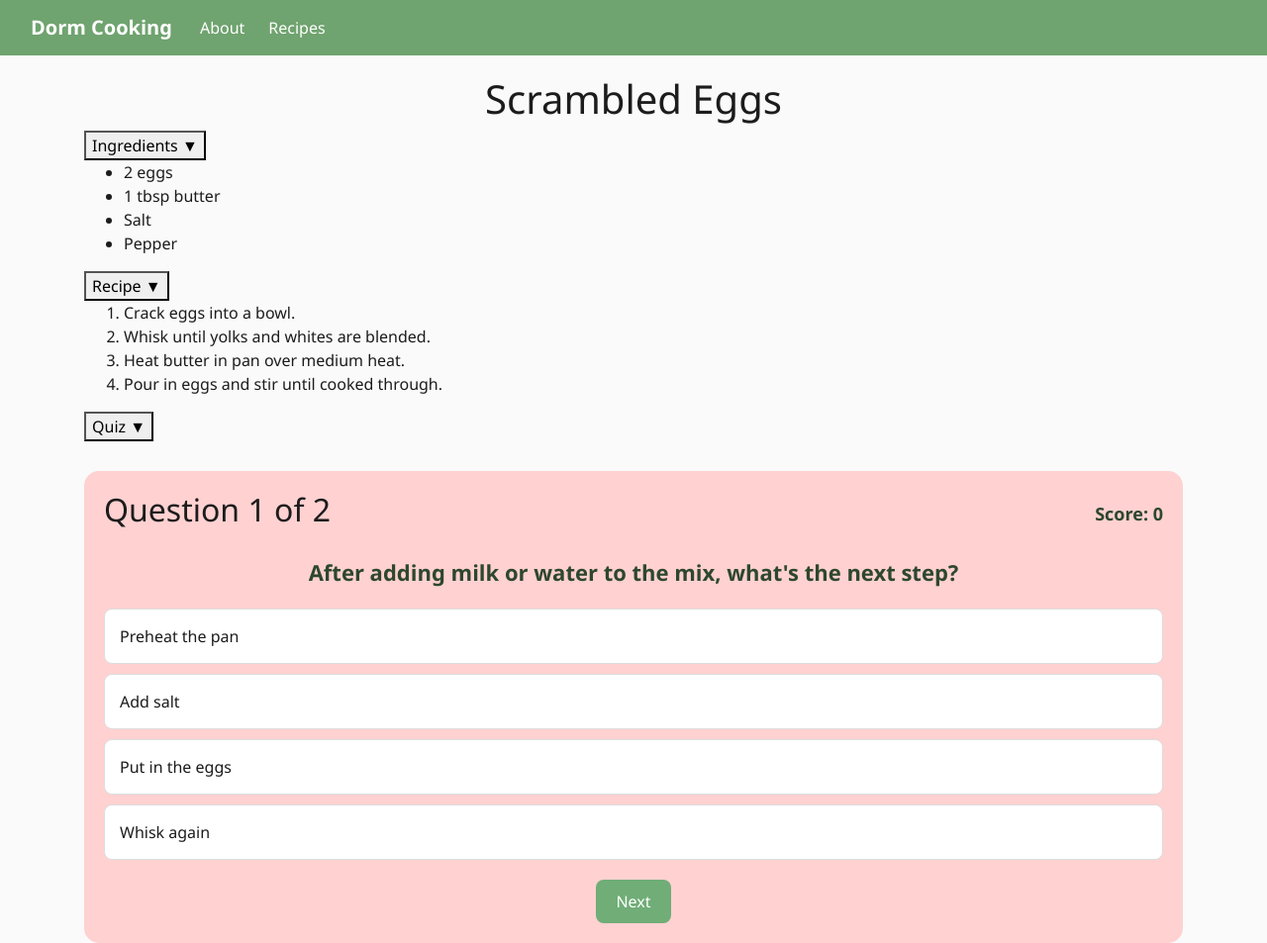
After one commit to andyzhou443/Dorm-Cooking, a Flask app: page /recipes/1 in a window 1280 px wide. The commit adds this page. Shown: the whole page at 99% size. Run offline with Flask 3, Linux system fonts and the light colour scheme; some libraries are stand-ins or nearby versions.

Commit message:
Added Styling, more recipes, and movement between pages
- also made it so the recipe page loads ingredients, recipe, and quiz all in dropdowns.

still needs lots of styling, but the main functions work

```diff
--- a/server.py
+++ b/server.py
@@ -4,37 +4,191 @@ from flask import Response, request, jsonify
 from flask import redirect, url_for
 app = Flask(__name__)
 
-Recipe = {
-    "1": {
+recipes = {
+    1: {
+        "name": "Scrambled Eggs",
+        "image": "scrambled_eggs.jpg",
+        "time": "5 Minutes",
+        "cost": "$",
+        "genre": "Breakfast",
+        "difficulty": "Easy",
+        "ingredients": ["2 eggs", "1 tbsp butter", "Salt", "Pepper"],
+        "steps": [
+            "Crack eggs into a bowl.",
+            "Whisk until yolks and whites are blended.",
+            "Heat butter in pan over medium heat.",
+            "Pour in eggs and stir until cooked through."
+        ],
+        "quiz": [
+            {
+                "id": 1,
+                "question": "After adding milk or water to the mix, what's the next step?",
+                "options": ["Preheat the pan", "Add salt", "Put in the eggs", "Whisk again"],
+                "correct": 3,  # Index of correct answer (0-based)
+                "explanation": "The eggs should already be in and mixed by the time you're adding milk or water."
+            },
+            {
+                "id": 2,
+                "question": "For a nice creamy scramble, you should...",
+                "options": ["Stop when the eggs are mostly set, but a little liquid egg remains",
+                        "Whisk harder",
+                        "Add pepper",
+                        "Cook the eggs for longer than recommended"],
+                "correct": 0,
+                "explanation": "Stopping when eggs are mostly set but still slightly liquid ensures a creamy texture."
+            }
+        ]
     },
-    "2": {
+    2: {
+        "name": "Mediterranean Chickpea Salad",
+        "image": "chickpea_salad.jpg",
+        "time": "20 Minutes",
+        "cost": "$$",
+        "genre": "Lunch/Dinner",
+        "difficulty": "Easy",
+        "ingredients": ["1 can chickpeas", "1 cucumber", "1 red onion", "Feta cheese", "Olive oil", "Lemon juice"],
+        "steps": [
+            "Rinse chickpeas and drain.",
+            "Chop cucumber, onion, and feta.",
+            "Mix everything in a bowl and dress with olive oil and lemon juice."
+        ],
+        "quiz": [
+            {
+                "id": 1,
+                "question": "What is the main protein source in this salad?",
+                "options": ["Chickpeas", "Feta cheese", "Olive oil", "Lemon juice"],
+                "correct": 0,
+                "explanation": "Chickpeas provide the main source of protein."
+            }
+        ]
     },
-    "3": {
+    3: {
+        "name": "Sausage Egg n' Cheese",
+        "image": "sausage_egg_cheese.jpg",
+        "time": "15 Minutes",
+        "cost": "$",
+        "genre": "Breakfast/Lunch",
+        "difficulty": "Easy",
+        "ingredients": ["1 sausage patty", "1 egg", "1 slice cheese", "1 sandwich bun", "Butter"],
+        "steps": [
+            "Cook sausage patty in a pan over medium heat.",
+            "Crack egg into the same pan and cook until desired doneness.",
+            "Toast the sandwich bun with a little butter.",
+            "Assemble the sandwich by placing the sausage, egg, and cheese on the bun."
+        ],
+        "quiz": [
+            {
+                "id": 1,
+                "question": "What is the best way to cook the sausage patty?",
+                "options": ["Grill it", "Pan-fry it", "Microwave it", "Bake it"],
+                "correct": 1,
+                "explanation": "Pan-frying the sausage patty gives it a crispy texture and enhances the flavor."
+            },
+            {
+                "id": 2,
+                "question": "What type of cheese is commonly used for a Sausage Egg n' Cheese sandwich?",
+                "options": ["Cheddar", "Swiss", "American", "Mozzarella"],
+                "correct": 2,
+                "explanation": "American cheese is typically used for its meltability and mild flavor."
+            }
+        ]
     },
-    "4": {
+    4: {
+        "name": "Avocado Toast",
+        "image": "avocado_toast.jpg",
+        "time": "10 Minutes",
+        "cost": "$",
+        "genre": "Breakfast",
+        "difficulty": "Easy",
+        "ingredients": ["2 slices of bread", "1 ripe avocado", "Lemon juice", "Salt", "Pepper", "Olive oil"],
+        "steps": [
+            "Toast the slices of bread.",
+            "Mash the avocado with lemon juice, salt, and pepper.",
+            "Spread the mashed avocado onto the toasted bread.",
+            "Drizzle with olive oil and serve."
+        ],
+        "quiz": [
+            {
+                "id": 1,
+                "question": "What is the main ingredient of avocado toast?",
+                "options": ["Tomato", "Avocado", "Cucumber", "Lettuce"],
+                "correct": 1,
+                "explanation": "The main ingredient in avocado toast is mashed avocado."
+            },
+            {
+                "id": 2,
+                "question": "Which of the following is a typical topping for avocado toast?",
+                "options": ["Cheese", "Tomatoes", "Peanut butter", "Butter"],
+                "correct": 1,
+                "explanation": "Tomatoes are commonly used as a topping for avocado toast."
+            }
+        ]
+    },
+    5: {
+        "name": "Chicken Stir Fry",
+        "image": "chicken_stir_fry.jpg",
+        "time": "25 Minutes",
+        "cost": "$$",
+        "genre": "Lunch/Dinner",
+        "difficulty": "Medium",
+        "ingredients": ["1 chicken breast", "1 bell pepper", "1 onion", "Soy sauce", "Garlic", "Ginger", "Olive oil"],
+        "steps": [
+            "Cut the chicken breast into strips.",
+            "Chop the bell pepper and onion.",
+            "Heat olive oil in a pan and cook the chicken until browned.",
+            "Add the garlic, ginger, onion, and bell pepper, and stir-fry for 5-7 minutes.",
+            "Add soy sauce and stir for another minute. Serve."
+        ],
+        "quiz": [
+            {
+                "id": 1,
+                "question": "What is the key seasoning in a stir-fry?",
+                "options": ["Soy sauce", "Salt", "Pepper", "Lemon juice"],
+                "correct": 0,
+                "explanation": "Soy sauce is typically used as the key seasoning in stir-fry dishes."
+            },
+            {
+                "id": 2,
+                "question": "What is an important ingredient for adding flavor to stir-fry?",
+                "options": ["Garlic", "Tomatoes", "Cinnamon", "Chocolate"],
+                "correct": 0,
+                "explanation": "Garlic is an important flavoring agent in stir-fry recipes."
+            }
+        ]
+    },
+    6: {
+        "name": "Quesadillas",
+        "image": "quesadillas.jpg",
+        "time": "15 Minutes",
+        "cost": "$$",
+        "genre": "Lunch/Dinner",
+        "difficulty": "Medium",
+        "ingredients": ["2 tortillas", "Cheese", "Sour cream", "Salsa", "Chicken or beef (optional)"],
+        "steps": [
+            "Heat a tortilla in a pan over medium heat.",
+            "Add cheese and optional meat on one half of the tortilla.",
+            "Fold the tortilla and cook until both sides are golden and the cheese is melted.",
+            "Serve with sour cream and salsa."
+        ],
+        "quiz": [
+            {
+                "id": 1,
+                "question": "What is the main filling in a quesadilla?",
+                "options": ["Cheese", "Meat", "Vegetables", "Rice"],
+                "correct": 0,
+                "explanation": "The main filling in a quesadilla is typically cheese."
+            },
+            {
+                "id": 2,
+                "question": "What is commonly served alongside quesadillas?",
+                "options": ["Sour cream and salsa", "Chips", "Rice", "Salad"],
+                "correct": 0,
+                "explanation": "Quesadillas are often served with sour cream and salsa on the side."
+            }
+        ]
     }
-
 }
 
-quiz_data = [
-    {
-        "id": 1,
-        "question": "After adding milk or water to the mix, what's the next step?",
-        "options": ["Preheat the pan", "Add salt", "Put in the eggs", "Whisk again"],
-        "correct": 3,  # Index of correct answer (0-based)
-        "explanation": "The eggs should already be in and mixed by the time you're adding milk or water."
-    },
-    {
-        "id": 2,
-        "question": "For a nice creamy scramble, you should...",
-        "options": ["Stop when the eggs are mostly set, but a little liquid egg remains",
-                   "Whisk harder",
-                   "Add pepper",
-                   "Cook the eggs for longer than recommended"],
-        "correct": 0,
-        "explanation": "Stopping when eggs are mostly set but still slightly liquid ensures a creamy texture."
-    }
-]
 
 current_id = 4
 
@@ -42,19 +196,23 @@ current_id = 4
 
 @app.route('/')
 def home():
-   return render_template('index.html')
+   return render_template('index.html', recipes=recipes)
 
 @app.route('/about')
 def about():
     return render_template('about.html')
 
-@app.route('/recipes')
-def recipes():
-    return render_template('recipes.html')
+@app.route('/all_recipes')
+def all_recipes():
+    return render_template('all_recipes.html', recipes=recipes)
 
-@app.route('/quiz')
-def quiz():
-    return render_template('quiz.html')
+@app.route("/recipes/<int:recipe_id>")
+def show_recipe(recipe_id):
+    print(f"recipes: {recipes}")  # Debugging line
+    recipe = recipes.get(recipe_id)
+    if not recipe:
+        return f"Recipe with ID {recipe_id} not found", 404
+    return render_template("recipe.html", recipe=recipe)
 
 
 if __name__ == '__main__':
--- a/static/main.css
+++ b/static/main.css
@@ -14,6 +14,11 @@ body {
     font-family: 'Segoe UI', sans-serif;
     margin: 0;
     padding: 0;
+}
+
+/* Add space between navbar and content */
+main {
+    margin-top: 20px; /* Adjust the value as needed */
 }
 
 
@@ -266,6 +271,7 @@ body {
 
 .recipe-card {
     width: 280px;
+    height: 315px;
     border-radius: 24px;
     overflow: hidden;
     background-color: white;
@@ -365,3 +371,10 @@ body {
     color: #C0392B;
     cursor: pointer;
   }
+
+  /* Remove outline on active/focused buttons */
+.navbar .navbar-nav .btn:focus,
+.navbar .navbar-nav .btn:active {
+    outline: none;
+    box-shadow: none;
+}
--- a/static/main.js
+++ b/static/main.js
@@ -1,27 +1,35 @@
 $(document).ready(function() {
-    $('.recipe-card').click(function() {
-      const title = $(this).find('.recipe-title').text();
-      const time = $(this).find('.recipe-time').text();
-      // Placeholder values — replace later with data-* attributes or AJAX
-      const difficulty = "Easy";
-      const cost = "$";
-      const genre = "Breakfast";
+  let selectedRecipeId = null;
 
-      $('#modal-title').text(title);
-      $('#modal-time').text(time);
-      $('#modal-difficulty').text(difficulty);
-      $('#modal-cost').text(cost);
-      $('#modal-genre').text(genre);
+  // When a recipe card is clicked
+  $('.recipe-card').click(function() {
+    selectedRecipeId = $(this).data('recipe-id');
+    const r = window.recipes[selectedRecipeId];
 
-      $('#recipeModal').fadeIn().css('display', 'flex');    });
+    // Populate modal content with the selected recipe
+    $('#modal-title').text(r.name);
+    $('#modal-time').text(r.time);
+    $('#modal-difficulty').text(r.difficulty);
+    $('#modal-cost').text(r.cost);
+    $('#modal-genre').text(r.genre);
 
-    $('.close-btn').click(function() {
-      $('#recipeModal').fadeOut();
-    });
+    // Show the modal
+    $('#recipeModal').fadeIn().css('display', 'flex');
+  });
 
-    $(window).click(function(e) {
-      if ($(e.target).is('#recipeModal')) {
-        $('#recipeModal').fadeOut();
-      }
-    });
+  // Close the modal when the close button is clicked
+  $('.close-btn').click(() => $('#recipeModal').fadeOut());
+
+  // Close the modal if the user clicks outside the modal content
+  $(window).click(e => {
+    if ($(e.target).is('#recipeModal')) $('#recipeModal').fadeOut();
   });
+
+  // Redirect to the recipe page when the "Begin" button is clicked
+  $('#begin-button').click(() => {
+    if (selectedRecipeId) {
+      // Make sure the URL is wrapped in backticks for template literals
+      window.location.href = `/recipes/${selectedRecipeId}`;
+    }
+  });
+});
--- a/templates/layout.html
+++ b/templates/layout.html
@@ -12,6 +12,9 @@
     <link rel="stylesheet" href="https://stackpath.bootstrapcdn.com/bootstrap/4.2.1/css/bootstrap.min.css">
 
     <link rel="stylesheet" href="{{url_for('static', filename='main.css')}}">
+    <script>
+        window.recipes = {% if recipes is defined %}{{ recipes|tojson }}{% else %}{}{% endif %};
+      </script>
     <script src="{{ url_for('static', filename='main.js') }}"></script>
 
     <title>Dorm Cooking</title>
@@ -19,18 +22,17 @@
 <body>
 
     <header>
-    <nav class="navbar navbar-expand-lg navbar-light bg-light">
+        <nav class="navbar navbar-expand-lg" style="background-color: #6FA36F;">
             <div class="container-fluid">
-            <a class="navbar-brand bold darkGreyWord" href="/" aria-label="Dorm Cooking">Dorm Cooking</a>
+                <a class="navbar-brand bold" href="/" style="color: white;" aria-label="Dorm Cooking">Dorm Cooking</a>
                 <button class="navbar-toggler" data-bs-toggle="collapse" data-bs-target="#navbarNavAltMarkup" aria-controls="navbarNavAltMarkup" aria-expanded="false" aria-label="Toggle navigation">
                     <span class="navbar-toggler-icon"></span>
                 </button>
 
                 <div class="collapse navbar-collapse" id="navbarNavAltMarkup">
                     <div class="navbar-nav" aria-label="Main Navigation">
-                    <a class="btn ms-3 accentColor" href="/about" aria-label="About">About</a>
-                    <a class="btn ms-3 accentColor" href="/recipes" aria-label="Recipes">Recipes</a>
-                    <a class="btn ms-3 accentColor" href="/quiz" aria-label="Quiz">Quiz</a>
+                        <a class="btn ms-3" href="/about" style="background-color: #6FA36F; color: white; border: none;" aria-label="About">About</a>
+                        <a class="btn ms-3" href="/all_recipes" style="background-color: #6FA36F; color: white; border: none;" aria-label="Recipes">Recipes</a>
                     </div>
                 </div>
             </div>
--- /dev/null
+++ b/templates/recipe.html
@@ -0,0 +1,161 @@
+{% extends "layout.html" %}
+
+{% block content %}
+<h1 class="text-center">{{ recipe.name }}</h1>
+
+<!-- INGREDIENTS DROPDOWN -->
+<div class="dropdown green">
+    <button class="dropdown-btn">Ingredients <span>▼</span></button>
+    <div class="dropdown-content">
+        <ul>
+            {% for item in recipe.ingredients %}
+                <li>{{ item }}</li>
+            {% endfor %}
+        </ul>
+    </div>
+</div>
+
+<!-- RECIPE DROPDOWN -->
+<div class="dropdown yellow">
+    <button class="dropdown-btn">Recipe <span>▼</span></button>
+    <div class="dropdown-content">
+        <ol>
+            {% for step in recipe.steps %}
+                <li>{{ step }}</li>
+            {% endfor %}
+        </ol>
+    </div>
+</div>
+
+<!-- QUIZ DROPDOWN -->
+<div class="dropdown pink">
+    <button class="dropdown-btn">Quiz <span>▼</span></button>
+    <div class="dropdown-content">
+        <div class="quiz-container">
+            <div id="quiz-content">
+                <div class="quiz-header">
+                    <h2 id="question-number">Question 1 of 2</h2>
+                    <div class="score-display">Score: <span id="score">0</span></div>
+                </div>
+
+                <div id="feedback-container" class="feedback" style="display: none;">
+                    <p class="feedback-text" id="feedback-text"></p>
+                </div>
+
+                <div class="question-container">
+                    <p class="question" id="question-text"></p>
+                </div>
+
+                <div class="options-container" id="options-container"></div>
+
+                <button id="next-btn" class="next-btn" disabled>Next</button>
+            </div>
+
+            <div id="completion-screen" style="display: none;">
+                <h1 class="completed-message">Quiz Completed!</h1>
+                <p class="completed-message">Your final score: <span id="final-score">0</span>/{{ recipe.quiz|length }}</p>
+                <button id="restart-btn" class="restart-btn">Take Quiz Again</button>
+            </div>
+        </div>
+    </div>
+</div>
+
+<!-- PASS QUIZ DATA FROM FLASK -->
+<script>
+    const quizData = {{ recipe.quiz | tojson }};
+</script>
+
+<!-- QUIZ LOGIC -->
+<script>
+    let currentQuestionIndex = 0;
+    let score = 0;
+
+    const questionNumberElement = document.getElementById('question-number');
+    const questionTextElement   = document.getElementById('question-text');
+    const optionsContainer      = document.getElementById('options-container');
+    const nextButton            = document.getElementById('next-btn');
+    const scoreElement          = document.getElementById('score');
+    const feedbackContainer     = document.getElementById('feedback-container');
+    const feedbackTextElement   = document.getElementById('feedback-text');
+    const quizContent           = document.getElementById('quiz-content');
+    const completionScreen      = document.getElementById('completion-screen');
+    const finalScoreElement     = document.getElementById('final-score');
+    const restartButton         = document.getElementById('restart-btn');
+
+    function initializeQuiz() {
+        currentQuestionIndex = 0;
+        score = 0;
+        scoreElement.textContent = score;
+        quizContent.style.display      = 'block';
+        completionScreen.style.display = 'none';
+        loadQuestion();
+    }
+
+    function loadQuestion() {
+        const currentQuestion = quizData[currentQuestionIndex];
+        questionNumberElement.textContent =
+            `Question ${currentQuestionIndex + 1} of ${quizData.length}`;
+        questionTextElement.textContent = currentQuestion.question;
+        feedbackContainer.style.display = 'none';
+        nextButton.disabled = true;
+
+        optionsContainer.innerHTML = '';
+
+        currentQuestion.options.forEach((option, index) => {
+            const btn = document.createElement('div');
+            btn.classList.add('option');
+            btn.textContent = option;
+
+            btn.addEventListener('click', () => {
+                // clear previous highlights
+                document.querySelectorAll('.option')
+                        .forEach(opt => opt.classList.remove('selected','correct','incorrect'));
+
+                btn.classList.add('selected');
+
+                if (index === currentQuestion.correct) {
+                    btn.classList.add('correct');
+                    score++;
+                    scoreElement.textContent = score;
+                    feedbackTextElement.textContent = "Correct!";
+                } else {
+                    btn.classList.add('incorrect');
+                    // highlight the right answer
+                    document.querySelectorAll('.option')[currentQuestion.correct]
+                            .classList.add('correct');
+                    feedbackTextElement.textContent = currentQuestion.explanation;
+                }
+
+                feedbackContainer.style.display = 'block';
+                nextButton.disabled = false;
+            });
+
+            optionsContainer.appendChild(btn);
+        });
+    }
+
+    nextButton.addEventListener('click', () => {
+        currentQuestionIndex++;
+        if (currentQuestionIndex < quizData.length) {
+            loadQuestion();
+        } else {
+            quizContent.style.display      = 'none';
+            completionScreen.style.display = 'block';
+            finalScoreElement.textContent  = score;
+        }
+    });
+
+    restartButton.addEventListener('click', initializeQuiz);
+    window.onload = initializeQuiz;
+</script>
+
+<!-- DROPDOWN TOGGLE LOGIC -->
+<script>
+    document.querySelectorAll(".dropdown-btn").forEach(button => {
+        button.addEventListener("click", () => {
+            const content = button.nextElementSibling;
+            content.style.display = content.style.display === "block" ? "none" : "block";
+        });
+    });
+</script>
+{% endblock %}
```
Also changed, not shown: templates/all_recipes.html (added, +34 -0 lines), templates/index.html (+5 -4 lines), templates/quiz.html (deleted, +0 -185 lines), templates/recipes.html (deleted, +0 -7 lines), static/img/avocado_toast.jpg (added), static/img/chicken_stir_fry.jpg (added), static/img/quesadillas.jpg (added). Lines whose indentation alone changed are shown as unchanged.
